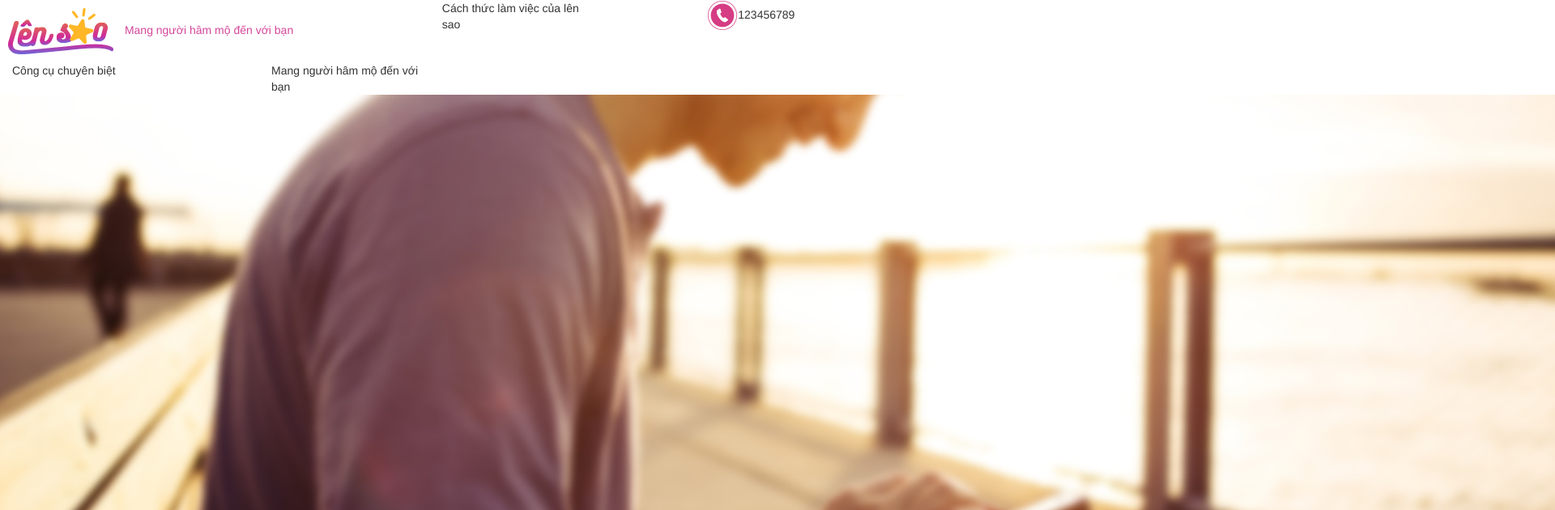
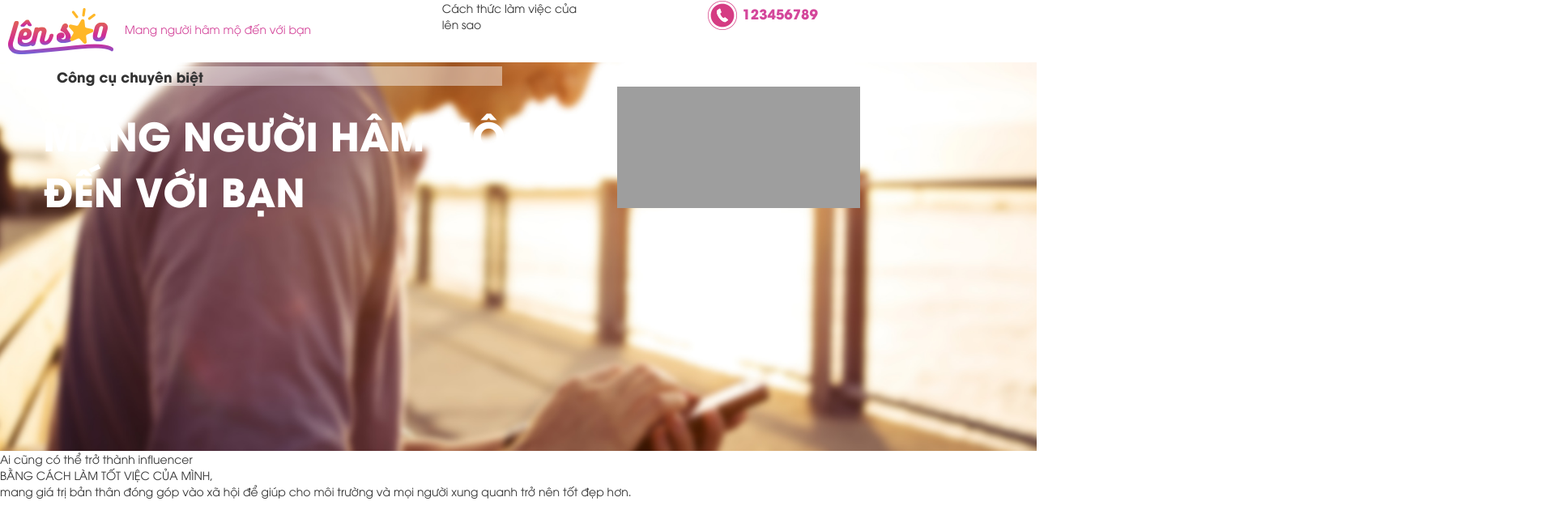
Before and after one commit to cdr9042/len-sao, a plain HTML site: page pages/index.html in a window 1280 px wide. Shown: the top 630 px of the page at 81% size, 1920 px wide, since content can reach past the window. Drawn offline with nearby package versions, Linux system fonts and the light colour scheme; grey boxes are pictures that could not be loaded.

Commit message:
no message

```diff
--- a/css/index.css
+++ b/css/index.css
@@ -1,30 +1,69 @@
-:root {
-  --font-src:'../assets/fonts'
+#greet-section {
+  min-height: 60%;
+  min-width: 100%;
+  background-position: center;
+  background-size: cover;
+  background-repeat: no-repeat;
+  background-image: url("../assets/img/bg1.jpg");
 }
 
-#txt-slogan {
-  color: #D4479B;
+#greet-section .video-player {
+  max-width: 500px;
+  margin: 30px auto;
+}
+
+#greet-section .video-player > div {
+  position: relative;
+  padding-bottom: 75%;
+  height: 0px;
+}
+
+#greet-section .video-player iframe {
+  position: absolute;
+  top: 0px;
+  left: 0px;
+  width: 100%;
+  height: 100%;
+}
+
+#actor-slide img{
+  max-height: 200px;
+}
+
+.uppercase {
+  text-transform: uppercase;
+}
+
+/*
+Font dùng đường dẫn ../assets/fonts/tên-font
+hiện ko có cách nào dùng variable được nếu thay cần thay hết
+*/
+@font-face {
+  font-family: 'utmavo';
+  src: url("../assets/fonts/utmavo.eot");
+  src: local("utmavo"), url("../assets/fonts/utmavo.woff") format("woff"), url("../assets/fonts/utmavo.ttf") format("truetype");
 }
 
 @font-face {
   font-family: 'utmavobold';
-  --font-url: var(--font-src) + '/utmavobold.eot';
-	src: url(var(--font-url));
-	src: local('utmavobold'), url('../assets/fonts/utmavobold.woff') format('woff'), url('../assets/fonts/utmavobold.ttf') format('truetype');
-}
-/* use this class to attach this font to any element i.e. <p class="fontsforweb_fontid_40182">Text with this font applied</p> */
-.font-avobold {
-	font-family: 'utmavobold' !important;
+  src: url("../assets/fonts/utmavobold.eot");
+  src: local("utmavobold"), url("../assets/fonts/utmavobold.woff") format("woff"), url("../assets/fonts/utmavobold.ttf") format("truetype");
 }
 
-@font-face {
-	font-family: 'utmavo';
-	src: url('./utmavo.eot');
-	src: local('utmavo'), url('./utmavo.woff') format('woff'), url('./utmavo.ttf') format('truetype');
+.font-avo {
+  font-family: 'utmavo' !important;
 }
-/* use this class to attach this font to any element i.e. <p class="fontsforweb_fontid_40183">Text with this font applied</p> */
-.font-avo {
-	font-family: 'utmavo' !important;
+
+.font-avo .bold {
+  font-family: 'utmavobold' !important;
+}
+
+.font-s30 {
+  font-size: larger;
+}
+
+.pink-color {
+  color: #D4479B;
 }
 
 /* Font downloaded from FontsForWeb.com */
--- /dev/null
+++ b/js/index.js
@@ -0,0 +1,16 @@
+//JS cho trang chủ
+
+function initImage() { //chèn ảnh
+  var html = '', img = '';
+  for (var i = 1; i <= 5; i++) {
+    img = '<img src=' + '../assets/img/actor/actor-' + i.toString() + '.jpg>';
+    html = html + img;
+  }
+  console.log(html);
+  $('#actor-slide').append(html);
+}
+
+document.onload(initImage());
+// document.addEventListener('DOMContentLoaded', function () {
+//   initString();
+// }, false);
--- a/js/string.js
+++ b/js/string.js
@@ -1,3 +1,5 @@
+//Lưu chuỗi ký tự
+
 $phonenumber = "123456789";
 function initString() {
   document.getElementById("phonenumber").innerHTML = $phonenumber;
--- a/pages/index.html
+++ b/pages/index.html
@@ -6,39 +6,75 @@
   <meta name="viewport" content="width=device-width, initial-scale=1">
   <link href="../bootstrap/css/bootstrap.min.css" rel="stylesheet">
   <link rel="stylesheet" type="text/css" href="../css/index.css">
-  <script src="../js/string.js"></script>
+  <link rel="icon" href="../assets/img/logo.png">
   <title>Lên sao landing Page</title>
 </head>
 
-<body class="font-vobold">
+<body class="font-avo">
   <div class="row header">
     <div class="col-md-4">
       <img src="../assets/img/logo.png">
-      <span id="txt-slogan">Mang người hâm mộ đến với bạn</span>
+      <span id="txt-slogan" class="pink-color">Mang người hâm mộ đến với bạn</span>
     </div>
     <div class="col-md-2 col-md-offset-1">
       <span>Cách thức làm việc của lên sao</span>
-		</div>
-     <div class="col-md-3 col-md-offset-1">
+    </div>
+    <div class="col-md-3 col-md-offset-1 bold font-s30">
       <span>
-        <img src="../assets/img/phone-icon.png"><span id="phonenumber">a</span>
+        <img src="../assets/img/phone-icon.png">
+        <span id="phonenumber" class="pink-color">a</span>
       </span>
     </div>
+  </div>
 
+  <!-- PHẦN 1 VIDEO -->
+  <div id="greet-section" class="bold">
+    <div class="col-md-6 mb-r">
+      <div class="row" style="margin: 5px; background: rgba(255, 255, 255, 0.452);">
+        <div class="col-md-offset-1 font-s30">
+          <span>Công cụ chuyên biệt</span>
+        </div>
+      </div>
+      <br>
+      <div class="row uppercase">
+        <div class="col-md-offset-1" style="color: white; font-size: -webkit-xxx-large">
+          <span>Mang người hâm mộ đến với bạn</span>
+        </div>
+      </div>
+    </div>
+    <div class="col-md-5 col-md-offset-1 mb-r">
+      <iframe class="video-player" src="https://www.youtube.com/embed/yAoLSRbwxL8" frameborder="0" allow="autoplay; encrypted-media"
+        allowfullscreen></iframe>
+    </div>
   </div>
-  <div class="col-md-3">
-    <span>Công cụ chuyên biệt</span>
-  </div>
-  <div class="col-md-2">
-    <span>Mang người hâm mộ đến với bạn</span>
-  </div>
-  <div>
-    <img src="../assets/img/bg1.jpg">
-  </div>
+
+  <!-- PHẦN 2 SLIDE NGHỆ SĨ -->
+  Ai cũng có thể trở thành influencer
+  <br> BẰNG CÁCH LÀM TỐT VIỆC CỦA MÌNH,
+  <br> mang giá trị bản thân đóng góp vào xã hội để giúp cho môi trường và mọi người xung quanh trở nên tốt đẹp hơn.
+  <br>
+  <br> LÊN SAO sẽ dành cho
+  <br>
+  <br> Những nghệ sỹ muốn công bố các tác phẩm nghệ thuật
+  <br> cho nhiều người biết đến
+  <br>
+  <div id="actor-slide"></div>
+
+  <!-- PHẦN 3 TIỆN ÍCH -->
+  TIỆN ÍCH VƯỢT TRỘI
+  <br>
+  <br> 812.967 influencer, nhà thiết kế, người bán hàng,.. đang sử dụng Lên Sao thường xuyên,
+  <br> là tool đã thành công và rất được tin dùng ở Nhật Bản
+  <br> Bạn sẽ không thể bỏ qua được những tính tiện ích vượt trội mà Lên Sao sẽ giúp bạn
+  <br>
+
+
 
   <!--Bootstrap-->
   <script src="https://ajax.googleapis.com/ajax/libs/jquery/1.12.4/jquery.min.js"></script>
   <script src="../bootstrap/js/bootstrap.min.js"></script>
+  <script src="../js/index.js"></script>
+  <script src="../js/string.js"></script>
   <!---->
 
 </body>
```
Also changed, not shown: assets/img/actor/actor-1.jpg (added), assets/img/actor/actor-2.jpg (added), assets/img/actor/actor-3.jpg (added), assets/img/actor/actor-4.jpg (added), assets/img/actor/actor-5.jpg (added).
